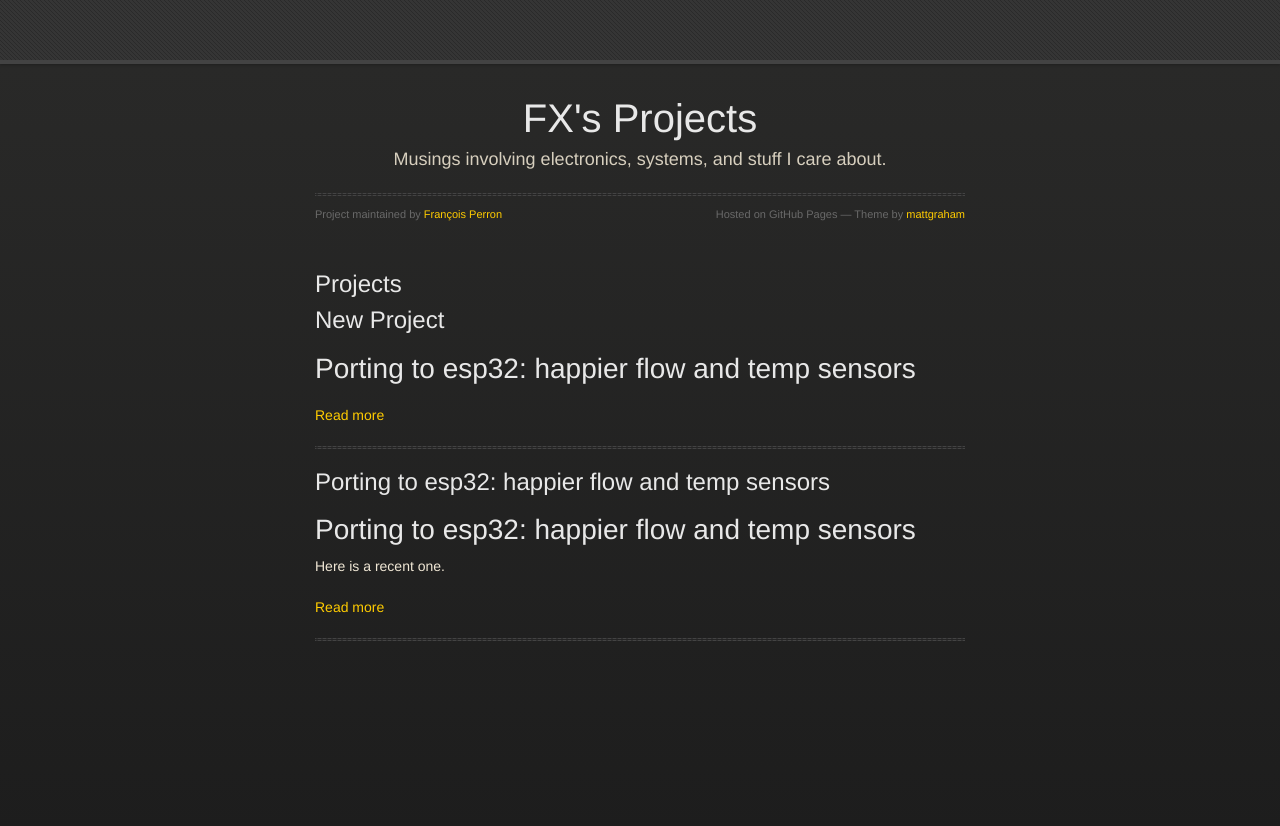
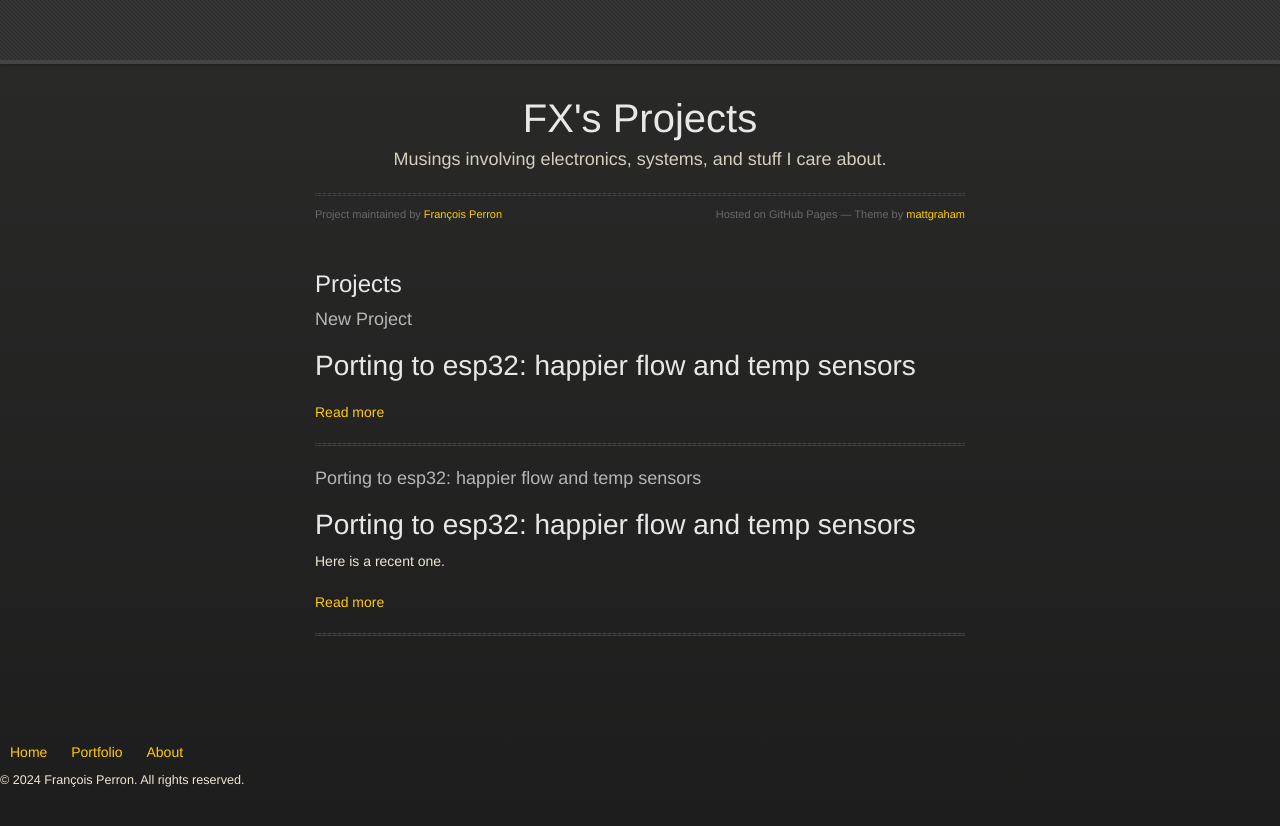
Before and after one commit to fperron-kt88/fx-portfolio, a Jekyll site: the page built from _pages/portfolio.md, in a window 1280 px wide. Shown: the top 826 px of the page. Built offline with Jekyll 4.4.1, drawn with Linux system fonts in a browser that asks for light colours; some web fonts are replaced.

```diff
--- a/_layouts/default.html
+++ b/_layouts/default.html
@@ -1,20 +1,59 @@
 <!doctype html>
-<html lang="{{ site.lang | default: "en-US" }}">
+<html lang="{{ site.lang | default: 'en-US' }}">
     <head>
-    <meta charset="utf-8">
-    <meta http-equiv="X-UA-Compatible" content="IE=edge">
+        <meta charset="utf-8" />
+        <meta http-equiv="X-UA-Compatible" content="IE=edge" />
 
         {% seo %}
-    <link rel="stylesheet" href="{{ '/assets/css/style.css?v=' | append: site.github.build_revision | relative_url }}">
-    <script src="https://code.jquery.com/jquery-1.12.4.min.js" integrity="sha256-ZosEbRLbNQzLpnKIkEdrPv7lOy9C27hHQ+Xp8a4MxAQ=" crossorigin="anonymous"></script>
+        <link
+            rel="stylesheet"
+            href="{{ '/assets/css/style.css?v=' | append: site.github.build_revision | relative_url }}"
+        />
+        <script
+            src="https://code.jquery.com/jquery-1.12.4.min.js"
+            integrity="sha256-ZosEbRLbNQzLpnKIkEdrPv7lOy9C27hHQ+Xp8a4MxAQ="
+            crossorigin="anonymous"
+        ></script>
         <script src="{{ '/assets/js/respond.js' | relative_url }}"></script>
+        <script
+            type="text/javascript"
+            id="MathJax-script"
+            async
+            src="https://cdn.jsdelivr.net/npm/mathjax@3/es5/tex-mml-chtml.js"
+        ></script>
+        <script type="text/javascript">
+            window.MathJax = {
+                tex: {
+                    inlineMath: [
+                        ["$", "$"],
+                        ["\\(", "\\)"],
+                    ], // Enable $...$ for inline math
+                    displayMath: [
+                        ["$$", "$$"],
+                        ["\\[", "\\]"],
+                    ],
+                },
+                startup: {
+                    pageReady() {
+                        return MathJax.startup.defaultPageReady();
+                    },
+                },
+            };
+        </script>
+
         <!--[if lt IE 9]>
             <script src="//html5shiv.googlecode.com/svn/trunk/html5.js"></script>
         <![endif]-->
         <!--[if lt IE 8]>
-    <link rel="stylesheet" href="{{ '/assets/css/ie.css' | relative_url }}">
+            <link
+                rel="stylesheet"
+                href="{{ '/assets/css/ie.css' | relative_url }}"
+            />
         <![endif]-->
-    <meta name="viewport" content="width=device-width, initial-scale=1, user-scalable=no">
+        <meta
+            name="viewport"
+            content="width=device-width, initial-scale=1, user-scalable=no"
+        />
         {% include head-custom.html %}
     </head>
     <body>
@@ -22,37 +61,97 @@
             <nav>
                 <ul>
                     {% if site.show_downloads %}
-              <li class="fork"><a href="{{ site.github.repository_url }}">View On GitHub</a></li>
-              <li class="downloads"><a href="{{ site.github.zip_url }}">ZIP</a></li>
-              <li class="downloads"><a href="{{ site.github.tar_url }}">TAR</a></li>
+                    <li class="fork">
+                        <a href="{{ site.github.repository_url }}"
+                            >View On GitHub</a
+                        >
+                    </li>
+                    <li class="downloads">
+                        <a href="{{ site.github.zip_url }}">ZIP</a>
+                    </li>
+                    <li class="downloads">
+                        <a href="{{ site.github.tar_url }}">TAR</a>
+                    </li>
                     <li class="title">DOWNLOADS</li>
                     {% endif %}
-
 
                     <!-- {% for link in site.nav_links %}
       <li><a href="{{ link.url | relative_url }}">{{ link.title }}</a></li>
     {% endfor %}
     -->
-
                 </ul>
             </nav>
-      </div><!-- end header -->
+        </div>
+        <!-- end header -->
 
         <div class="wrapper">
-
             <section>
                 <div id="title">
-          <h1>{{ site.title | default: site.github.repository_name }}</h1>
-          <p>{{ site.description | default: site.github.project_tagline }}</p>
-          <hr>
-          <span class="credits left">Project maintained by <a href="{{ site.github.owner_url }}">{{ site.github.owner_name }}</a></span>
-          <span class="credits right">Hosted on GitHub Pages &mdash; Theme by <a href="https://twitter.com/mattgraham">mattgraham</a></span>
+                    <h1>
+                        {{ site.title | default: site.github.repository_name }}
+                    </h1>
+                    <p>
+                        {{ site.description | default:
+                        site.github.project_tagline }}
+                    </p>
+                    <hr />
+                    <span class="credits left"
+                        >Project maintained by
+                        <a href="{{ site.github.owner_url }}"
+                            >{{ site.github.owner_name }}</a
+                        ></span
+                    >
+                    <span class="credits right"
+                        >Hosted on GitHub Pages &mdash; Theme by
+                        <a href="https://twitter.com/mattgraham"
+                            >mattgraham</a
+                        ></span
+                    >
                 </div>
 
                 {{ content }}
+            </section>
+        </div>
+        <footer>
+            <nav>
+                <ul>
+                    <li><a href="{{ '/' | relative_url }}">Home</a></li>
+                    <li>
+                        <a href="{{ '/portfolio/' | relative_url }}"
+                            >Portfolio</a
+                        >
+                    </li>
+                    <li><a href="{{ '/about/' | relative_url }}">About</a></li>
+                </ul>
+            </nav>
+            <p style="text-align: left">
+                &copy; {{ site.time | date: '%Y' }} {{ site.name }}. All rights
+                reserved.
+            </p>
+        </footer>
+        <script src="https://cdn.jsdelivr.net/npm/mermaid@10/dist/mermaid.min.js"></script>
+        <script>
+            document.addEventListener("DOMContentLoaded", function () {
+                // Find all Mermaid code blocks
+                const mermaidBlocks = document.querySelectorAll(
+                    "pre > code.language-mermaid"
+                );
 
-      </section>
+                mermaidBlocks.forEach((block) => {
+                    // Replace the pre/code block with a div for Mermaid rendering
+                    const parent = block.parentElement;
+                    const mermaidCode = block.textContent;
 
-    </div>
+                    const mermaidDiv = document.createElement("div");
+                    mermaidDiv.classList.add("mermaid");
+                    mermaidDiv.innerHTML = mermaidCode;
+
+                    parent.replaceWith(mermaidDiv);
+                });
+
+                // Initialize Mermaid
+                mermaid.initialize({ startOnLoad: true });
+            });
+        </script>
     </body>
 </html>
--- a/_pages/portfolio.md
+++ b/_pages/portfolio.md
@@ -8,7 +8,7 @@ author_profile: true
 ## Projects
 
 {% for post in site.posts %}
-  <h2>{{ post.title }}</h2>
+  <h3>{{ post.title }}</h3>
   <p>{{ post.excerpt }}</p>
   <a href="{{ post.url }}">Read more</a>
   <hr>
--- a/assets/css/style.scss
+++ b/assets/css/style.scss
@@ -1,3 +1,35 @@
 ---
 ---
 @use "jekyll-theme-midnight";
+
+footer {
+#  background-color: #333;
+#  color: #fff;
+  padding: 1rem 0;
+  text-align: left;
+
+  nav ul {
+    list-style: none;
+    margin: 0;
+    padding: 0;
+
+    li {
+      display: inline;
+      margin: 0 10px;
+
+      a {
+#        color: #fff;
+#        text-decoration: none;
+      }
+
+      a:hover {
+#        text-decoration: underline;
+      }
+    }
+  }
+
+  p {
+    margin: 0.5rem 0 0;
+    font-size: 0.9em;
+  }
+}
```
Also changed, not shown: _posts/2024-12-17-new-esp32-flow-and-temp.md (+2 -3 lines). Lines whose indentation alone changed are shown as unchanged.
